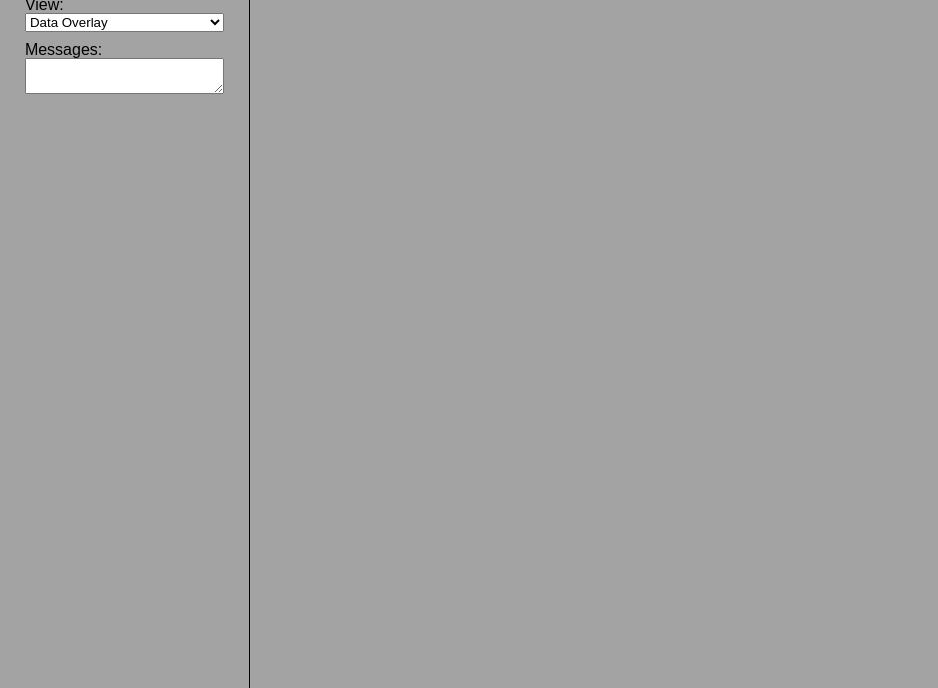
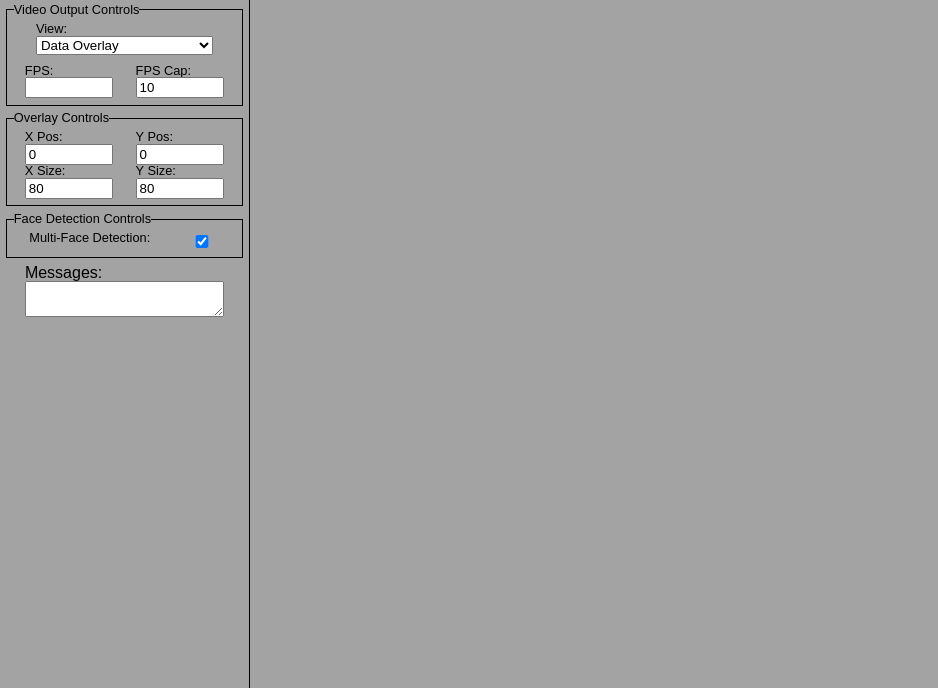
Before and after one commit to liamstevens/csse4011-flir, a website: page web/public/index.html in a window 1280 px wide. Shown: the part 112-800 px from the top of the page, without its empty margins (0-938 px from the left). Drawn offline with nearby package versions, Linux system fonts and the light colour scheme.

Commit message:
Added some variables to html and improved style somewhat

```diff
--- a/web/public/css/style.css
+++ b/web/public/css/style.css
@@ -56,6 +56,18 @@ select {
 	border-right:1px solid black;
 }
 
+.Left {
+    float:left;
+    width:50%;
+    overflow:hidden;
+}
+
+.Right {
+    width:50%;
+    overflow:hidden;
+}
+
+
 #SideBar h1 {
 	text-align: center;
 	font-size: 1.2em;
@@ -75,6 +87,13 @@ select {
 	margin-left: 10%;
 }
 
+#SideBar fieldset {
+  padding: .5em;
+  margin: .5em;
+  font:80%/1 sans-serif;
+  border:1px solid;
+  }
+
 #Display {
 	margin-left:250px;
 }
--- a/web/public/index.html
+++ b/web/public/index.html
@@ -29,6 +29,10 @@
 
 				<h1> Controls </h1>
 
+                <div id="VideoControls">
+                <fieldset>
+                    <legend>Video Output Controls</legend>
+
         				<label for="ViewSelect">View: </label>
         				<select id="ViewSelect" >
         					<option value="4">Data Overlay</option>
@@ -37,6 +41,50 @@
         					<option value="1">Raw Infrared</option>
         					<option value="0">Disabled</option>
         				</select>
+                        <div class="Left">
+                            <label for="FPSCap">FPS: </label>
+                            <input id="FPS" type="number" readonly="readonly">
+                        </div>
+                        <div class="Right">
+                            <label for="FPSCap">FPS Cap: </label>
+                            <input id="FPSCap" type="number" min="1" max="10" value="10">
+                        </div>
+                    </fieldset>
+                </div>
+
+                <div id="OverlayControls">
+                    <fieldset>
+                        <legend>Overlay Controls</legend>
+                        <div class="Left">
+                            <label for="OverXPos">X Pos: </label>
+                            <input id="OverXPos" type="number" min="0" max="640" value="0">
+
+                            <label for="OverXSize">X Size: </label>
+                            <input id="OverXSize" type="number" min="0" max="640" value="80">
+                        </div>
+
+                        <div class="Right">
+                            <label for="OverYPos">Y Pos: </label>
+                            <input id="OverYPos" type="number" min="0" max="640" value="0">
+
+                            <label for="OverYSize">Y Size: </label>
+                            <input id="OverYSize" type="number" min="0" max="640" value="80">
+                        </div>
+                    </fieldset>
+                </div>
+
+                <div id="FDControls">
+                    <fieldset>
+                        <legend>Face Detection Controls</legend>
+                        <div class="Left" style="width:70%">
+                            <label for="MultiFD">Multi-Face Detection: </label>
+                        </div>
+
+                        <div class="Right" style="width:30%">
+                            <input type="checkbox" id="MultiFD" checked>
+                        </div>
+                    </fieldset>
+                </div>
 
 				<label for="message">Messages: </label>
 				<textarea id="message"></textarea>
```
Lines whose indentation alone changed are shown as unchanged.
